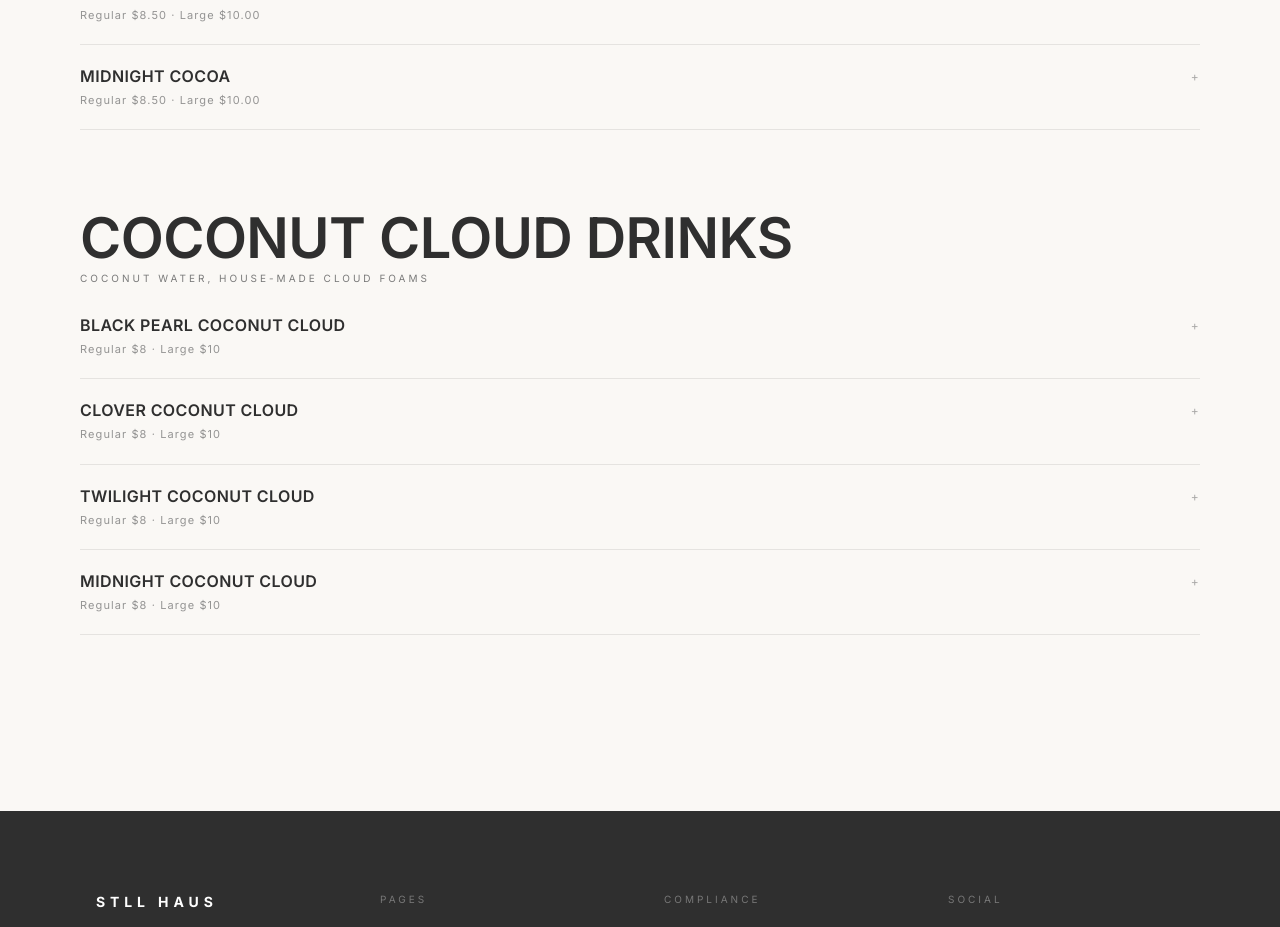
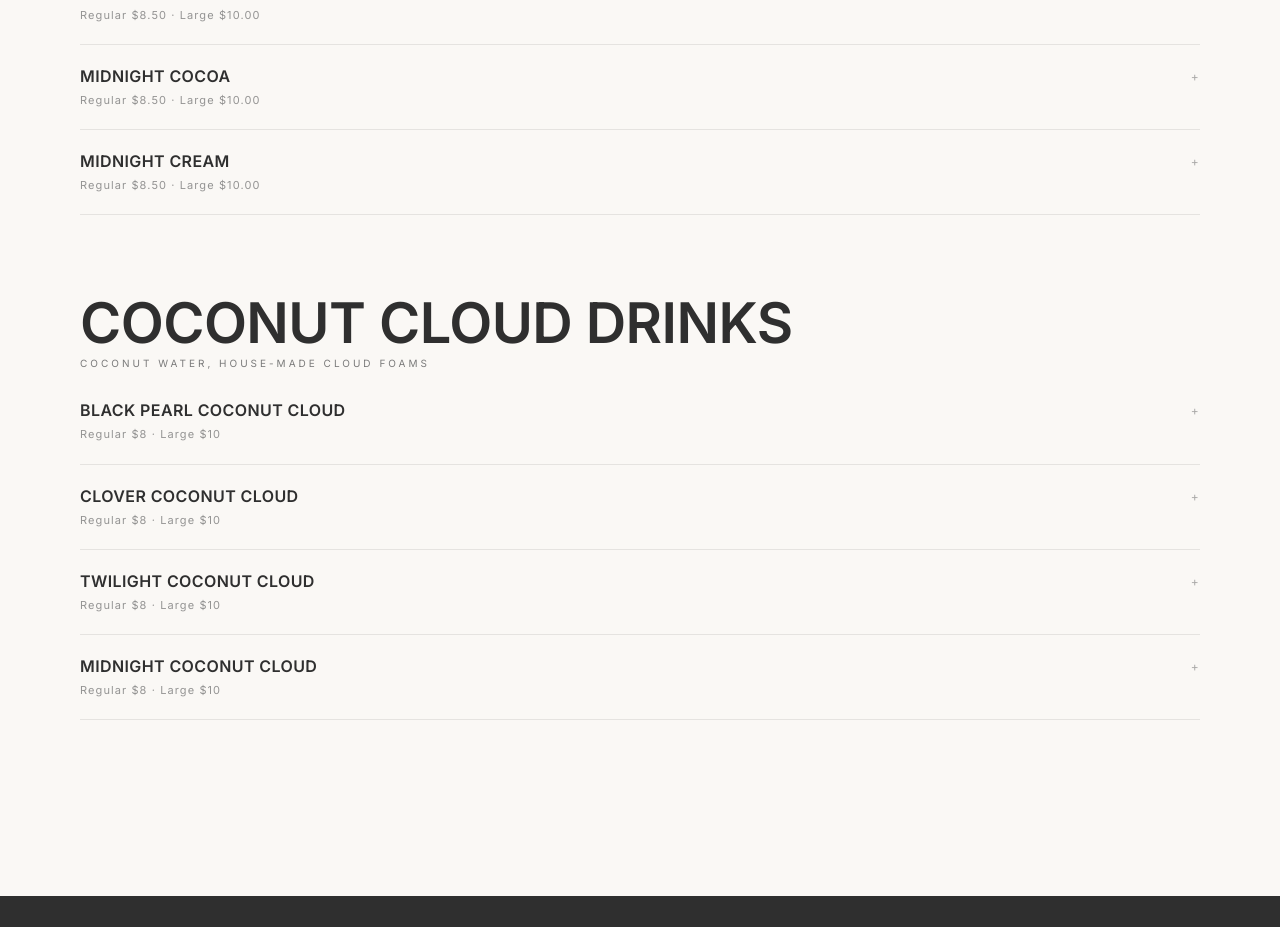
Before and after one commit to shaygail/stllhaus, a Next.js app: page /gallery in a window 1280 px wide. Shown: the part 2504-3431 px from the top of the page. Built offline with nearby package versions, Linux system fonts and the light colour scheme.

Commit message:
Add Midnight Cream iced chocolate with optional cold foam add-ons
Made-with: Cursor

```diff
--- a/app/gallery/page.tsx
+++ b/app/gallery/page.tsx
@@ -16,6 +16,8 @@ type MenuItemData = {
   temperatureOptionsOverride?: string[];
   /** When true, hides syrup and cold foam add-ons (e.g. OG Matcha: milk, temp, matcha strength only). */
   hideAddOns?: boolean;
+  /** When true with hideAddOns, syrups stay off but cream / cold foam add-ons are still offered. */
+  coldFoamsAddOnOnly?: boolean;
 };
 
 const SIZE_LABELS: Record<string, string> = { T: "Small", G: "Regular", V: "Large" };
@@ -177,6 +179,16 @@ const nonCoffeeItems: MenuItemData[] = [
     temperatureOptionsOverride: ["Hot", "Iced"],
     hideAddOns: true,
   },
+  {
+    name: "Midnight Cream",
+    description:
+      "Iced chocolate. Add house cream cold foams (priced per selection). Oat or whole at menu price; almond or soy +$1. Syrups not included.",
+    image: "",
+    sizes: [{ label: "G", price: "$8.50" }, { label: "V", price: "$10.00" }],
+    temperatureOptionsOverride: ["Iced"],
+    hideAddOns: true,
+    coldFoamsAddOnOnly: true,
+  },
 ];
 
 const cloudItems: MenuItemData[] = [
@@ -220,7 +232,8 @@ function MenuItemRow({
   const [matchaStrength, setMatchaStrength] = useState("default");
 
   const rowShowSyrups = showSyrups && !item.hideAddOns;
-  const rowShowColdFoams = showColdFoams && !item.hideAddOns;
+  const rowShowColdFoams =
+    (showColdFoams && !item.hideAddOns) || Boolean(item.coldFoamsAddOnOnly);
 
   const handleSyrupChange = (syrup: string) => {
     setSelectedSyrups((prev) =>
```
